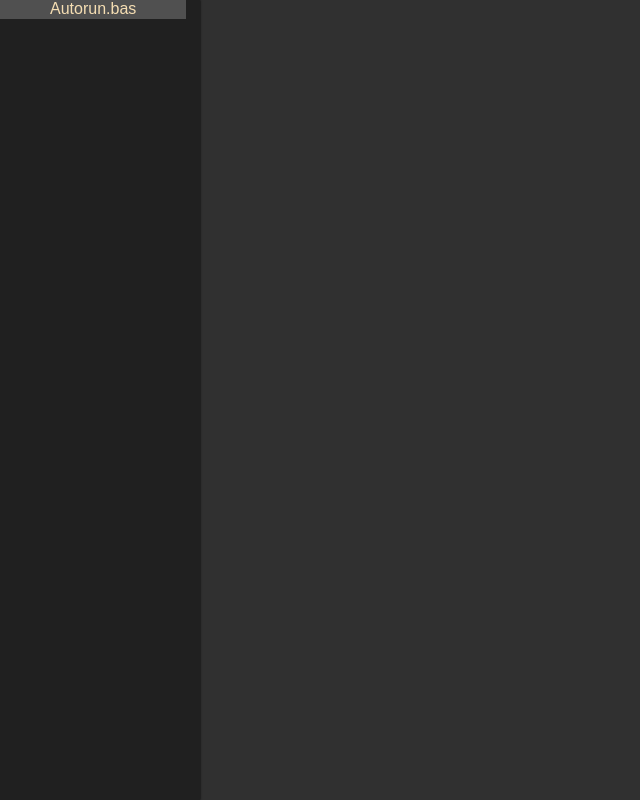
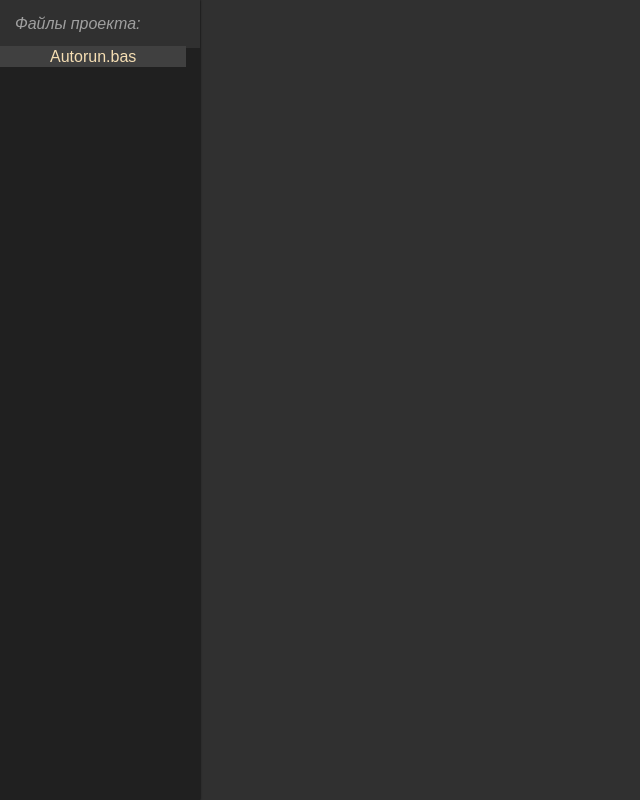
Before and after one commit to PROPHESSOR/EduOrg-Module-IDE, a React app: page / in a window 1280 px wide. Shown: the whole page, without its empty margins (0-640 px from the left). Built offline with nearby package versions, Linux system fonts and the light colour scheme.

Commit message:
Small Sidebar changes

```diff
--- a/src/Sidebar/Sidebar.css
+++ b/src/Sidebar/Sidebar.css
@@ -7,5 +7,13 @@ aside {
 file {
     color:wheat;
     padding: 2px 25%;
-    background: #505050;
+    background: #404040;
 }
+
+header{
+    padding: 15px /* 25% */;
+    font-style: italic;
+    background: #303030;
+    color:#a0a0a0;
+    /* font-size: 85%; */
+}
--- a/src/Sidebar/Sidebar.jsx
+++ b/src/Sidebar/Sidebar.jsx
@@ -5,6 +5,7 @@ class Sidebar extends Component {
     render() {
         return (
             <aside>
+                <header>Файлы проекта:</header>
                 <file icon="bas">Autorun.bas</file>
             </aside>
         );
```
